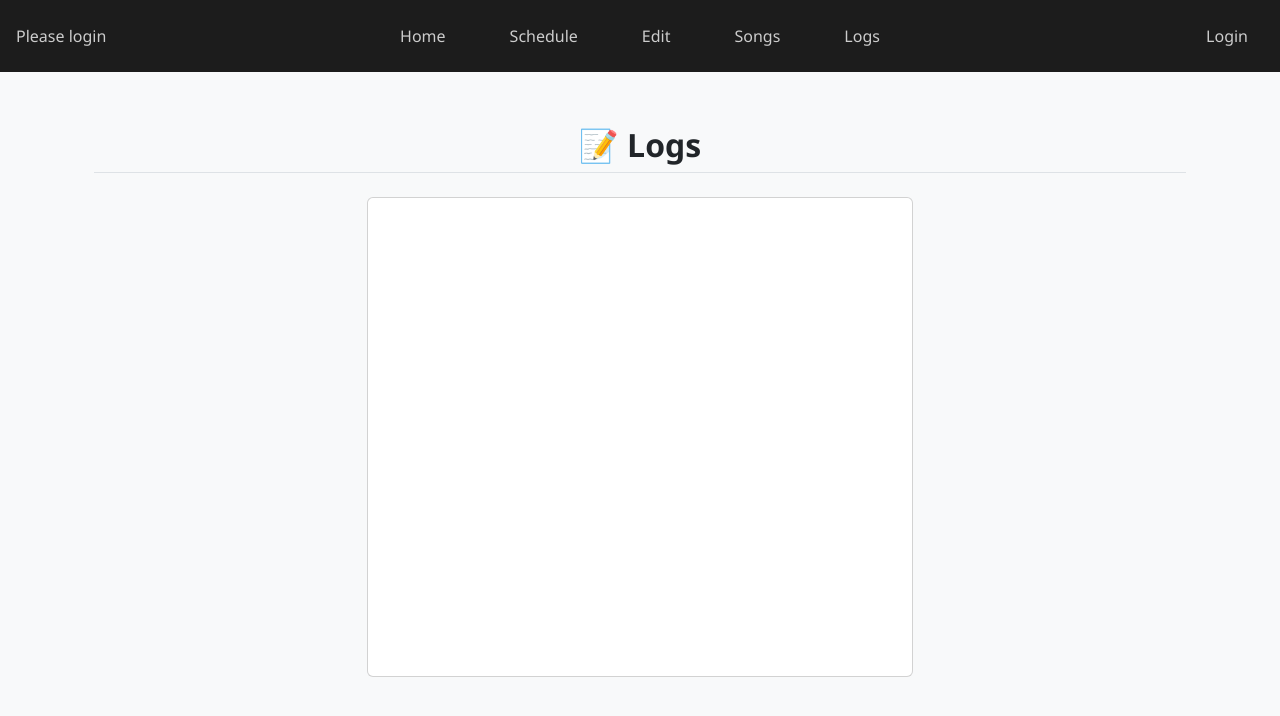
After one commit to chetputt/praise-and-worship-scheduler, a Django app: page /logs/ in a window 1280 px wide. The commit adds this page. Shown: the top 716 px of the page. Run offline with Django 5.2, Linux system fonts and the light colour scheme; data that the repository does not hold is empty.

Commit message:
Added logs page and fixed song last_scheduled deletion

```diff
--- a/main/templates/main/base.html
+++ b/main/templates/main/base.html
@@ -26,6 +26,7 @@
 			padding: 1rem;
 			position: sticky;
 			top: 0;
+			width: 100%;
 			z-index: 1000;
 			display: flex;
 			align-items: center;
@@ -218,6 +219,7 @@
 			<a href="/schedule">Schedule</a>
 			<a href="/edit">Edit</a>
 			<a href="/songs">Songs</a>
+			<a href="/logs">Logs</a>
 		</div>
 
 		<div class="navbar-right">
@@ -235,7 +237,7 @@
     <div class="main">
 		<div class="container text-center">
     		<h1 class="fw-bold display-5 text-dark">
-      			{% block header %}Schedule Page{% endblock %}
+      			{% block header %}Base{% endblock %}
     		</h1>
   		</div>
         {% block content %}
--- /dev/null
+++ b/main/templates/main/logs.html
@@ -0,0 +1,28 @@
+{% extends "main/base.html"%}
+
+{% block title %}Logs{% endblock %}
+
+{% block header %}
+    <div class="container mt-4 text-center">
+        <h2 class="fw-bold text-dark border-bottom pb-2 mb-4">📝 Logs</h2>
+    </div>
+{% endblock%}
+
+
+{% block content %}
+<div class="container">
+    <div class="row justify-content-center">
+        <div class="col-12 col-sm-10 col-md-8 col-lg-6">
+            <div class="card" style="height:60vh">
+                <div class="card-body overflow-auto">
+                    <ul class="list-group list-group-flush">
+                        {% for log in all_logs %}
+                            <li class="list-group-item">{{log.user}} {{log.action}} {{log.obj_name}} on {{log.date_of_action}}</li>
+                        {% endfor %}
+                    </ul>
+                </div>
+            </div>
+        </div>
+    </div>
+</div>
+{% endblock %}
--- a/main/templates/main/songs.html
+++ b/main/templates/main/songs.html
@@ -46,7 +46,7 @@
         {% else %}
           <td color="red">No</td>
         {% endif %}
-        <td>{{ song.last_scheduled }}</td>
+        <td>{{ song.scheduled }}</td>
 
       </tr>
       {% endfor %}
--- a/main/urls.py
+++ b/main/urls.py
@@ -11,5 +11,6 @@ urlpatterns = [
     path("accounts/logout/", LogoutView.as_view(next_page="home"), name="logout"),
     path("schedule/", views.schedule, name="schedule"),
     path("songs/", views.songs, name="songs"),
+    path("logs/", views.logs_view, name="logs"),
     path("random-songs/", views.get_random_songs, name="random_songs"),
 ] + static(settings.STATIC_URL, document_root=settings.STATIC_ROOT) # for the home page image
--- a/main/views.py
+++ b/main/views.py
@@ -5,8 +5,9 @@ from django.utils import timezone
 from django.contrib import messages
 from django.contrib.auth import authenticate, login
 from .forms import AddSongTextbox, NewSchedule
-from .models import Song, Schedule
+from .models import Song, Schedule, Logs
 from datetime import datetime
+from django.contrib.contenttypes.models import ContentType
 from random import choice
 
 # the edit page view
@@ -25,6 +26,7 @@ def edit(request):
                 # an error should occur if any of the chosen songs doesn't exist (like typed in wrong)
                 try:
                     schedule_date = new_schedule_form.cleaned_data["date"]
+                    formatted_date = schedule_date.strftime("%m-%d-%Y")
 
                     song1_name = request.POST.get("first_song_dropdown")
                     song2_name = request.POST.get("second_song_dropdown")
@@ -44,12 +46,21 @@ def edit(request):
                         new_schedule.songs.add(song3)
 
                         Song.objects.filter(name=song1_name).update(frequency=F("frequency") + 1)
-                        Song.objects.filter(name=song1_name).update(last_scheduled=schedule_date)
+                        old_scheduled_1 = Song.objects.get(name=song1_name).scheduled
+                        Song.objects.filter(name=song1_name).update(last_scheduled=old_scheduled_1)
+                        Song.objects.filter(name=song1_name).update(scheduled=schedule_date)
+
                         Song.objects.filter(name=song2_name).update(frequency=F("frequency") + 1)
-                        Song.objects.filter(name=song2_name).update(last_scheduled=schedule_date)
+                        old_scheduled_2 = Song.objects.get(name=song2_name).scheduled
+                        Song.objects.filter(name=song2_name).update(last_scheduled=old_scheduled_2)
+                        Song.objects.filter(name=song2_name).update(scheduled=schedule_date)
+
                         Song.objects.filter(name=song3_name).update(frequency=F("frequency") + 1)
-                        Song.objects.filter(name=song3_name).update(last_scheduled=schedule_date)
+                        old_scheduled_3 = Song.objects.get(name=song3_name).scheduled
+                        Song.objects.filter(name=song3_name).update(last_scheduled=old_scheduled_3)
+                        Song.objects.filter(name=song3_name).update(scheduled=schedule_date)
                         messages.success(request, "Successfully added schedule")
+                        create_log(request, "added a schedule for", formatted_date)
                     else:
                         messages.error(request, "Failed to add schedule: duplicate songs or schedule date already exists")
 
@@ -72,10 +83,17 @@ def edit(request):
 
                     if song.frequency >= 1:
                         song.frequency -= 1
+
+                    # update the scheduled to get the most recent scheduled (for deleting a schedule,
+                    # makes randomize button work properly)
+                    old_scheduled = song.last_scheduled
+                    song.scheduled = old_scheduled
+                    song.last_scheduled = None
                     song.save()
 
                 delete_schedule.delete()
                 messages.success(request, "Successfully deleted schedule")
+                create_log(request, "deleted the schedule for", schedule_date)
 
             except:
                 messages.error(request, "Failed to delete schedule")
@@ -83,27 +101,6 @@ def edit(request):
 
     return render(request, "main/edit.html", {"schedules": all_schedules, "songs":all_songs, "new_schedule": new_schedule_form})
 
-
-# get random songs to be used for the edit page
-def get_random_songs(request):
-    cutoff = timezone.now().date() - timezone.timedelta(weeks=6)
-
-    # either get 2 hymns, 1 other song or get 1 hymn, 2 other songs
-    if choice([True, False]):
-        hymns = list(Song.objects.filter(Q(last_scheduled__lt=cutoff) | Q(last_scheduled__isnull=True), hymn=True).values_list("name", flat=True).order_by("?")[:2])
-        non_hymn = list(Song.objects.filter(Q(last_scheduled__lt=cutoff) | Q(last_scheduled__isnull=True), hymn=False).values_list("name", flat=True).order_by("?")[:1])
-        chosen_songs = [hymns[0], non_hymn[0], hymns[1]]
-    else:
-        hymns = list(Song.objects.filter(Q(last_scheduled__lt=cutoff) | Q(last_scheduled__isnull=True), hymn=True).values_list("name", flat=True).order_by("?")[:1])
-        non_hymn = list(Song.objects.filter(Q(last_scheduled__lt=cutoff) | Q(last_scheduled__isnull=True), hymn=False).values_list("name", flat=True).order_by("?")[:2])
-        chosen_songs = [non_hymn[0], hymns[0], [non_hymn[1]]]
-
-    # get the names of the 3 random songs
-    return JsonResponse({
-        "song1": chosen_songs[0],
-        "song2": chosen_songs[1],
-        "song3": chosen_songs[2],
-    })
 
 def home(request):
     return render(request, "main/home.html", {})
@@ -158,7 +155,7 @@ def songs(request):
                 song_name = add_song_form.cleaned_data["name"].strip()
 
                 # no duplicate or empty song names can exist
-                if Song.objects.filter(name__iexact=song_name).exists() or song_name == "":
+                if Song.objects.filter(name__iexact=song_name).exists() or song_name.strip() == "":
                     messages.error(request, "There is already a song with this name or name input is empty")
                     return redirect("songs")
 
@@ -171,8 +168,9 @@ def songs(request):
                     hymn_status = False
 
                 try:
-                    new_song = Song(name=song_name, key=edit_name, frequency=new_freq, hymn=hymn_status )
+                    new_song = Song(name=song_name, key=edit_name, frequency=new_freq, hymn=hymn_status)
                     new_song.save()
+                    create_log(request, "added the song", song_name)
                     messages.success(request, "Successfully added song")
 
                 except:
@@ -185,6 +183,7 @@ def songs(request):
 
             # only delete songs with valid names that aren't None (can be invalid if typed wrong)
             if Song.objects.filter(name=delete_name).exists() and delete_name != "None":
+                create_log(request, "deleted the song", delete_name)
                 Song.objects.filter(name=delete_name).delete()
                 messages.success(request, "Successfully deleted song")
             else:
@@ -198,6 +197,7 @@ def songs(request):
             # only edit the key of songs with valid names (can be invalid if typed wrong)
             if Song.objects.filter(name=edit_name).exists():
                 Song.objects.filter(name=edit_name).update(key=edit_key)
+                create_log(request, "updated the key for", edit_name)
                 messages.success(request, "Successfully edited key")
             else:
                 messages.error(request, "Cannot edit the key of an invalid song")
@@ -210,6 +210,7 @@ def songs(request):
             # only edit the frequency of songs with valid names (can be invalid if typed wrong)
             if Song.objects.filter(name=freq_song).exists():
                 Song.objects.filter(name=freq_song).update(frequency=new_freq)
+                create_log(request, "updated the frequency for", freq_song)
                 messages.success(request, "Successfully edited frequency")
             else:
                 messages.error(request, "Cannot edit the frequency of an invalid song")
@@ -217,3 +218,43 @@ def songs(request):
 
     all_songs = Song.objects.all().order_by("name")
     return render(request, "main/songs.html", {"add_form":add_song_form, "songs":all_songs})
+
+def logs_view(request):
+    all_logs = Logs.objects.all().order_by("-date_of_action", "-id")
+    return render(request, "main/logs.html", {"all_logs": all_logs})
+
+# Helper functions
+# get random songs to be used for the edit page
+def get_random_songs(request):
+    cutoff = timezone.now().date() - timezone.timedelta(weeks=6)
+
+    # either get 2 hymns, 1 other song or get 1 hymn, 2 other songs
+    if choice([True, False]):
+        hymns = list(Song.objects.filter(Q(scheduled__lt=cutoff) | Q(scheduled__isnull=True), hymn=True).values_list("name", flat=True).order_by("?")[:2])
+        non_hymn = list(Song.objects.filter(Q(scheduled__lt=cutoff) | Q(scheduled__isnull=True), hymn=False).values_list("name", flat=True).order_by("?")[:1])
+        chosen_songs = [hymns[0], non_hymn[0], hymns[1]]
+    else:
+        hymns = list(Song.objects.filter(Q(scheduled__lt=cutoff) | Q(scheduled__isnull=True), hymn=True).values_list("name", flat=True).order_by("?")[:1])
+        non_hymn = list(Song.objects.filter(Q(scheduled__lt=cutoff) | Q(scheduled__isnull=True), hymn=False).values_list("name", flat=True).order_by("?")[:2])
+        chosen_songs = [non_hymn[0], hymns[0], [non_hymn[1]]]
+
+    # there must be 3 songs chosen, otherwise just do hymn non hymn
+    if len(chosen_songs) < 3:
+        hymns = list(Song.objects.filter(hymn=True).values_list("name", flat=True).order_by("?")[:2])
+        non_hymn = list(Song.objects.filter(hymn=False).values_list("name", flat=True).order_by("?")[:1])
+        chosen_songs = [hymns[0], non_hymn[0], hymns[1]]
+
+    # get the names of the 3 random songs
+    return JsonResponse({
+        "song1": chosen_songs[0],
+        "song2": chosen_songs[1],
+        "song3": chosen_songs[2],
+    })
+
+def create_log(request, action, obj_name):
+    # get the user, action, and date
+    user = request.user
+    date = timezone.now()
+
+    new_log = Logs(user=user, action=action, date_of_action=date, obj_name=obj_name)
+    new_log.save()
```
Also changed, not shown: main/models.py (+9 -1 lines), main/tests.py (+12 -0 lines), main/migrations/0008_alter_song_name_logs.py (added), main/migrations/0009_remove_logs_obj_content_type_remove_logs_obj_id_and_more.py (added), main/migrations/0010_rename_last_scheduled_song_scheduled_and_more.py (added), main/migrations/0011_song_last_scheduled_alter_logs_date_of_action.py (added).
